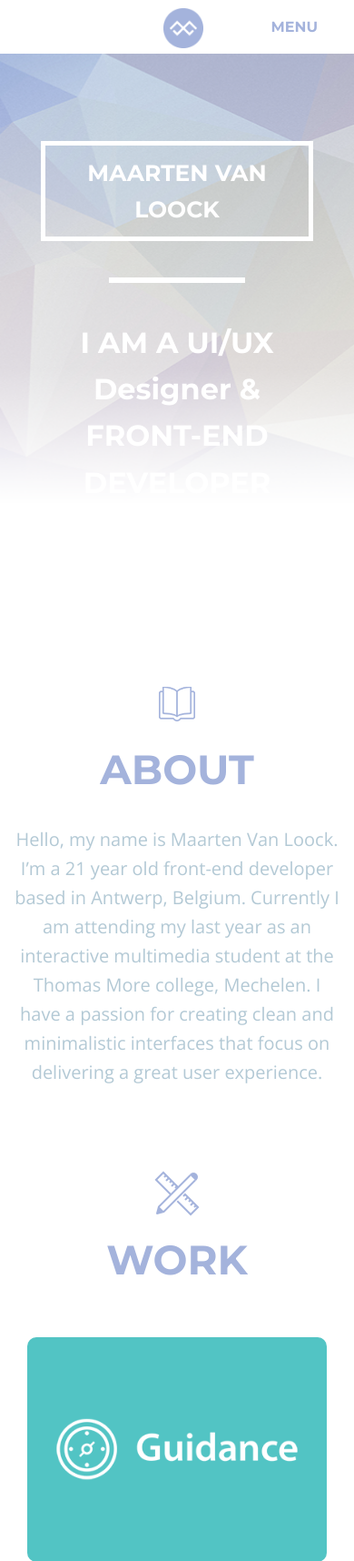
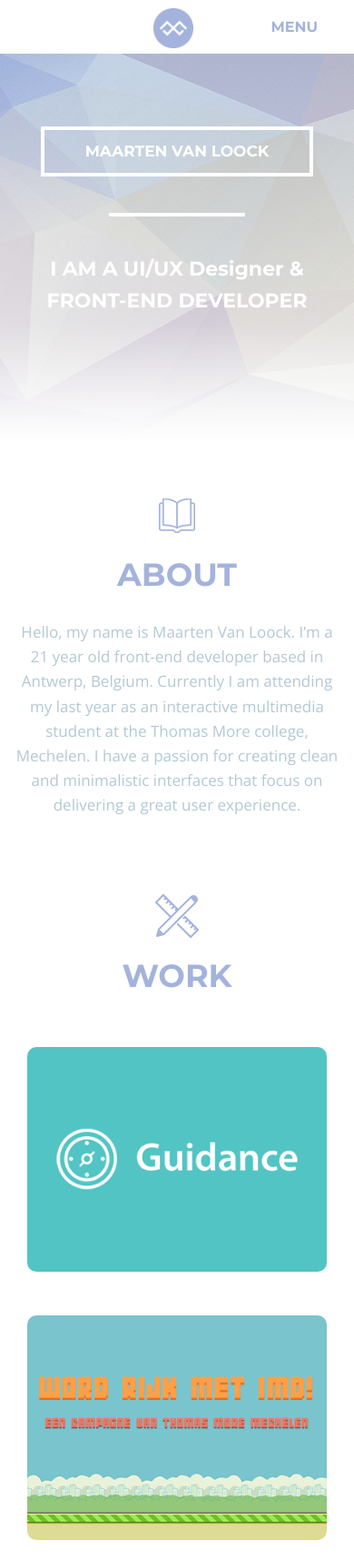
Before and after one commit to maartenvanloock/personalsite, a PHP site: page / in a window 390 px wide. Shown: the top 1716 px of the page at 91% size. Run offline with PHP 8.4, Linux system fonts and the light colour scheme.

Commit message:
v1.1
- updates to accomodate for mobile devices with different screen sizes
(320-640px)
- updates on paddings and margins
- clean up of the css & html file
- removal of unnecessary files & fonts

```diff
--- a/css/new.css
+++ b/css/new.css
@@ -2,43 +2,41 @@
 /*				GENERAL CHANGES				 */
 /*-------------------------------------------*/
 
-body
-{
+body {
 	font-family: 'Montserrat', sans-serif;
 	color: #ffffff;
 }
-h1
-{
+
+h1 {
 	font-family: 'Montserrat', sans-serif;
 	color: #ffffff;
 	font-weight: bold;
 	font-size: 24px;
 }
-h2
-{
+
+h2 {
 	font-family: 'Montserrat', sans-serif;
 	color: #a4b3dc;
 	font-weight: bold;
 	font-size: 45px;
 	margin: 0;
 }
-p
-{
+p {
 	font-family: 'Open Sans', sans-serif;
 	color: #b3c9d5;
 	font-size: 24px;
 }
-form
-{
+
+form {
 	margin-bottom: 0;
 }
-.no_padding_l_r
-{
+
+.no_padding_l_r {
 	padding-left: 0;
 	padding-right: 0;
 }
-.full_white_bg
-{
+
+.full_white_bg {
 	background-color: #ffffff;
 	width: 100%;
 	height: auto;
@@ -48,8 +46,7 @@ form
 /*					HEADER			 		 */
 /*-------------------------------------------*/
 
-#background_img
-{
+#background_img {
   position: absolute;
   top: 0;
   left: 0;
@@ -57,13 +54,13 @@ form
   height: 700px;
   z-index: -1;
 }
-.row_header_text
-{
-	margin-top: 6em;
+
+.row_header_text {
+	margin-top: 5em;
 	margin-bottom: 10em;
 }
-.header_text
-{
+
+.header_text {
 	font-family: 'Montserrat', sans-serif;
 	color: #ffffff;
 	font-weight: bold;
@@ -74,27 +71,26 @@ form
 
 /* code for header text */
 
-.header_text_name
-{
+.header_text_name {
 	font-family: 'Montserrat', sans-serif;
 	color: #ffffff;
 	font-weight: bold;
 	font-size: 30px;
 	margin: 0 0 0 0;
 }
-#header_name
-{
+
+#header_name {
 	padding: 10px;
 	border: 6px solid #ffffff;
 }
-#header_text_hr
-{
+
+#header_text_hr {
 	margin-top: 2em;
 	margin-bottom: 2em;
 	border: 3px solid #ffffff;
 }
-#header_text_p1, #header_text_p2
-{
+
+#header_text_p1, #header_text_p2 {
 	font-family: 'Montserrat', sans-serif;
 	color: #ffffff;
 	font-weight: bold;
@@ -106,34 +102,33 @@ form
 
 /* code for changes in navigation */
 
-.large_top_bar
-{
+.large_top_bar {
 	margin-top: 60px;
 	height: 55px;
 }
-.contain-to-grid
-{
+
+.contain-to-grid {
 	background: #ffffff !important;
 }
-.top-bar .name img
-{
+
+.top-bar .name img {
 	margin-left: 15px;
 }
-.top-bar .toggle-topbar a
-{
+
+.top-bar .toggle-topbar a {
 	font-size: 1rem;
 	color: #a4b3dc !important;
 }
-.top-bar .toggle-topbar.menu-icon
-{
+
+.top-bar .toggle-topbar.menu-icon {
 	top: 65%;
 }
-#header_logo
-{
+
+#header_logo {
 	padding-bottom: 15px;
 }
-.top-bar-section li:not(.has-form) a:not(.button)
-{
+
+.top-bar-section li:not(.has-form) a:not(.button) {
 	padding-top: 5px;
 	padding-left: 10px;
 	padding-right: 10px;
@@ -143,19 +138,18 @@ form
 /*					ABOUT			 		 */
 /*-------------------------------------------*/
 
-.title_icon
-{
+.title_icon {
 	margin-top: 2em;
 	margin-bottom: 1em;
 	resize: none;
 }
-.row_about
-{
+
+.row_about {
 	background-color: #ffffff;
 	width: 100%;
 }
-#about_text
-{
+
+#about_text {
 	margin-top: 1.5em;
 	margin-bottom: 3em;
 }
@@ -164,13 +158,12 @@ form
 /*					WORK			 		 */
 /*-------------------------------------------*/
 
-#work_preview_d
-{
+#work_preview_d {
 	margin-top: 1.5em;
 	margin-bottom: 3em;
 }
-#show_work_btn
-{
+
+#show_work_btn {
 	margin-top: 5%;
 	margin-bottom: 0;
 }
@@ -212,7 +205,6 @@ form
 	top: 0;
 	left: 0;
 	padding: 20px;
-	/*background: #b3c9d5;*/
 	background-color: rgba(51, 51, 51, 0.6);
 	color: #fff;
 	border-radius: 10px;
@@ -310,6 +302,7 @@ form
 	-moz-transition: all 0.3s;
 	transition: all 0.3s;
 }
+
 .btn:after {
 	content: '';
 	position: absolute;
@@ -318,12 +311,14 @@ form
 	-moz-transition: all 0.3s;
 	transition: all 0.3s;
 }
+
 .btn-1 {
 	border: 3px solid #a4b3dc;
 	border-radius: 10px;
 	color: #a4b3dc;
 	font-style: italic;
 }
+
 .btn-1a:hover,
 .btn-1a:active {
 	color: #ffffff;
@@ -334,46 +329,50 @@ form
 /*				   CONTACT			 		 */
 /*-------------------------------------------*/
 
-input
-{
+form {
+	margin-top: 3em;
+}
+
+input {
 	border-radius: 5px;
 }
-input[type=text]
-{
+
+input[type=text],
+input[type="email"] {
 	border: 2.5px solid #b3c9d5;
 	padding-top: 20px;
 	padding-bottom: 20px;
 	padding-left: 10px;
 	font-style: italic;
 }
-textarea[type=text]
-{
+
+textarea[type=text] {
 	border: 2.5px solid #b3c9d5;
 	padding-left: 10px;
 	font-style: italic;
 }
-select, textarea
-{
+
+select, textarea {
 	border-radius: 5px;
 	resize: vertical;
 }
-select
-{
+
+select {
 	border: 2.5px solid #b3c9d5;
 	height: 45px;
 	padding-left: 10px;
 	font-style: italic;
 }
-label
-{
+
+label {
 	font-family: 'Montserrat', sans-serif;
 	color: #b3c9d5;
 	font-size: 1em;
 	font-weight: bold;
 	margin-bottom: 1%;
 }
-#contact_form_btn
-{
+
+#contact_form_btn {
 	font-family: 'Montserrat', sans-serif;
 	font-size: 1em;
 	font-weight: bold;
@@ -383,37 +382,53 @@ label
 	margin-top: 1%;
 }
 
+/* Form error handling */
+
+[data-abide] .error small.error, [data-abide] span.error, [data-abide] small.error {
+  border-radius: 5px;
+  margin-top: 8px;
+  padding-top: 10px;
+  font-size: 0.85rem;
+  font-weight: normal;
+  font-style: italic;
+  background: #b3c9d5;
+}
+
 /*-------------------------------------------*/
 /*				   FOOTER			 		 */
 /*-------------------------------------------*/
 
-footer
-{
+footer {
 	margin-top: 5%;
 	background-color: #a4b3dc;
 }
 
 /* code for social media button animations */
 
-.social_media_twitter
-{
+.social_media_twitter {
 	margin-top: 8px;
 	text-align: center;
+	width: 40px;
+	height: 40px;
 }
-.social_media_behance
-{
+
+.social_media_behance {
 	margin-top: 7px;
 	text-align: center;
+	width: 40px;
+	height: 40px;
 }
-.social_media_linkedin
-{
+
+.social_media_linkedin {
 	margin-top: 6px;
 	text-align: center;
+	width: 40px;
+	height: 40px;
 }
-#twitter_icon:hover
-{
+
+#twitter_icon:hover {
 	background-color: red;
-	fill: red;
+	/*fill: red;*/
 }
 
 .hi-icon-wrap {
@@ -421,6 +436,7 @@ footer
 	margin: 0 auto;
 	padding: 0.75em 0 0.5em;
 }
+
 .hi-icon {
 	display: inline-block;
 	font-size: 0px;
@@ -448,8 +464,6 @@ footer
 }
 
 .hi-icon:before {
-	font-family: 'foundationicon';
-	speak: none;
 	font-size: 48px;
 	line-height: 90px;
 	font-style: normal;
@@ -510,124 +524,218 @@ footer
 /*				MEDIA QUERIES			 	 */
 /*-------------------------------------------*/
 
-/*---------------Small screens---------------*/
+/*-------------------------------------------*/
+/*	  min-width 320px and max-width 480px    */
+/*-------------------------------------------*/
 
-@media only screen { } /* Define mobile styles */
-
-/* min-width 320px and max-width 321px, use when QAing mobile issues */
-
-@media only screen and (min-width: 20em) and (max-width: 20.063em) {
+@media only screen and (min-width: 320px) and (max-width: 480px) {
 
 /* general changes */
 
-#background_img
-{
+#background_img {
   position: absolute;
-  height: 550px;
+  height: 500px;
 }
-p
-{
+
+p {
 	font-size: 20px;
 }
-.grid
-{
+
+hr {
+	border: 1px solid #a4b3dc;
+}
+
+h2 {
+	font-size: 35px;
+}
+
+.grid {
 	padding-bottom: 1.4%;
 }
-.row_header_text
-{
-	margin-bottom: 0;
+
+#hr_smallnav_last {
+	border: none;
+	margin-bottom: 0px;
+}
+
+/* code for navigation changes */
+
+.top-bar {
+	height: 59px;
+}
+
+.top-bar .name img {
+	margin-top: 8px;
+	margin-left: 43%;
+}
+
+.top-bar-section li:not(.has-form) a:not(.button) {
+	color: #a4b3dc !important;
+	text-align: center;
+	padding-top: 0px;
+	padding-bottom: 0px;
+	font-size: 20px;
+}
+
+/* code for header text */
+
+#header_name {
+	border: 4px solid #ffffff;
+}
+
+.header_text_name {
+	font-size: 17px;
+}
+
+#header_text_hr {
+	margin-top: 2em;
+	margin-bottom: 2em;
+	border: 2px solid #ffffff;
+}
+
+#header_text_p1, #header_text_p2 {
+	font-size: 22px;
+}
+
+/* code for about text */
+
+#about_text {
+	font-size: 17px;
+}
+
+/* code for show more work btn */
+
+.btn {
+	padding: 20px 20px;
+}
+
+#show_work_btn {
+	width: 83%;
+}
+
+/* code for footer */
+
+footer {
+	margin-top: 15%;
+}
+
+/* code for social media button animations */
+
+.social_media_twitter {
+	margin-top: 8px;
+	width: 30px;
+	height: 30px;
+}
+
+.social_media_behance {
+	margin-top: 7px;
+	width: 30px;
+	height: 30px;
+}
+
+.social_media_linkedin {
+	margin-top: 6px;
+	width: 30px;
+	height: 30px;
+}
+
+.hi-icon {
+	margin: 15px 15px;
+	width: 45px;
+	height: 45px;
 }
 
 }
 
-/* max-width 640px, mobile-only styles, use when QAing mobile issues */
+/*-------------------------------------------*/
+/*	  min-width 480px and max-width 640px    */
+/*-------------------------------------------*/
 
-@media only screen and (max-width: 40em) {
+@media only screen and (min-width: 480px) and (max-width: 640px) {
 
 /* general changes */
 
-#background_img
-{
+#background_img {
   position: absolute;
   height: 570px;
 }
-p
-{
+
+p {
 	font-size: 20px;
 }
-.grid
-{
+
+.grid {
 	padding-bottom: 1.4%;
 }
-hr
-{
-	border: 1.5px solid #a4b3dc;
+
+hr {
+	border: 1px solid #a4b3dc;
+}
+
+#hr_smallnav_last {
+	border: none;
+	margin-bottom: 0px;
+}
+
+.row_header_text {
+	margin-top: 7em;
 }
 
 /* code for navigation changes */
 
-.top-bar
-{
+.top-bar {
 	height: 59px;
 	background: #ffffff !important;
 }
-.top-bar .name img
-{
+
+.top-bar .name img {
 	margin-top: 8px;
 	margin-left: 46%;
 }
-.top-bar-section li:not(.has-form) a:not(.button)
-{
+
+.top-bar-section li:not(.has-form) a:not(.button) {
 	color: #a4b3dc !important;
 	text-align: center;
+	padding-top: 0px;
+	padding-bottom: 0px;
 }
 
 /* code for header text */
 
-#header_name
-{
+#header_name {
 	border: 5px solid #ffffff;
 }
-#header_text_hr
-{
+
+#header_text_hr {
 	margin-top: 2em;
 	margin-bottom: 2em;
 	border: 3px solid #ffffff;
 }
-.header_text_name
-{
+
+.header_text_name {
 	font-size: 25px;
 }
-#header_text_p1, #header_text_p2
-{
+
+#header_text_p1, #header_text_p2 {
 	font-size: 2rem;
 }
 
-footer
-{
+/* code for footer */
+
+footer {
 	margin-top: 15%;
 }
 
 }
 
-/* Medium screens */
+/*-------------------------------------------*/
+/*	  		  min-width 1024px    			 */
+/*-------------------------------------------*/
 
-@media only screen and (min-width: 40.063em) { } /* min-width 641px, medium screens */
+@media only screen and (min-width: 1024px) {
 
-@media only screen and (min-width: 40.063em) and (max-width: 64em) { } /* min-width 641px and max-width 1024px, use when QAing tablet-only issues */
+#header_logo {
+	margin-left: 0px;
+}
 
-/* Large screens */
-
-@media only screen and (min-width: 64.063em) { } /* min-width 1025px, large screens */
-
-@media only screen and (min-width: 64.063em) and (max-width: 90em) { } /* min-width 1025px and max-width 1440px, use when QAing large screen-only issues */
-
-/* XLarge screens */
-
-@media only screen and (min-width: 90.063em) { } /* min-width 1441px, xlarge screens */
-
-@media only screen and (min-width: 90.063em) and (max-width: 120em) { } /* min-width 1441px and max-width 1920px, use when QAing xlarge screen-only issues */
-
-/* XXLarge screens */
-
-@media only screen and (min-width: 120.063em) { } /* min-width 1921px, xxlarge screens */
+}
--- a/index.php
+++ b/index.php
@@ -110,7 +106,7 @@
                     <li><a href="#" class="work">WORK</a></li>
                     <hr/>
                     <li><a href="#" class="contact">CONTACT</a></li>
-                    <hr/>
+                    <hr id="hr_smallnav_last"/>
                 </ul>
             </section>
         </nav>
```
Also changed, not shown: other parts of index.php (+23 -28 lines), .htaccess (added), fonts/codropsicons/codropsicons.svg (deleted), fonts/codropsicons/codropsicons.ttf (deleted), fonts/codropsicons/codropsicons.woff (deleted), fonts/codropsicons/license.txt (deleted), fonts/icomoon/icomoon.svg (deleted), fonts/icomoon/icomoon.ttf (deleted), fonts/icomoon/icomoon.woff (deleted), img/personal_logo_0x.png (deleted), img/personal_logo_1x.png (deleted), img/personal_logo_2x.png (deleted), 2 other files.
